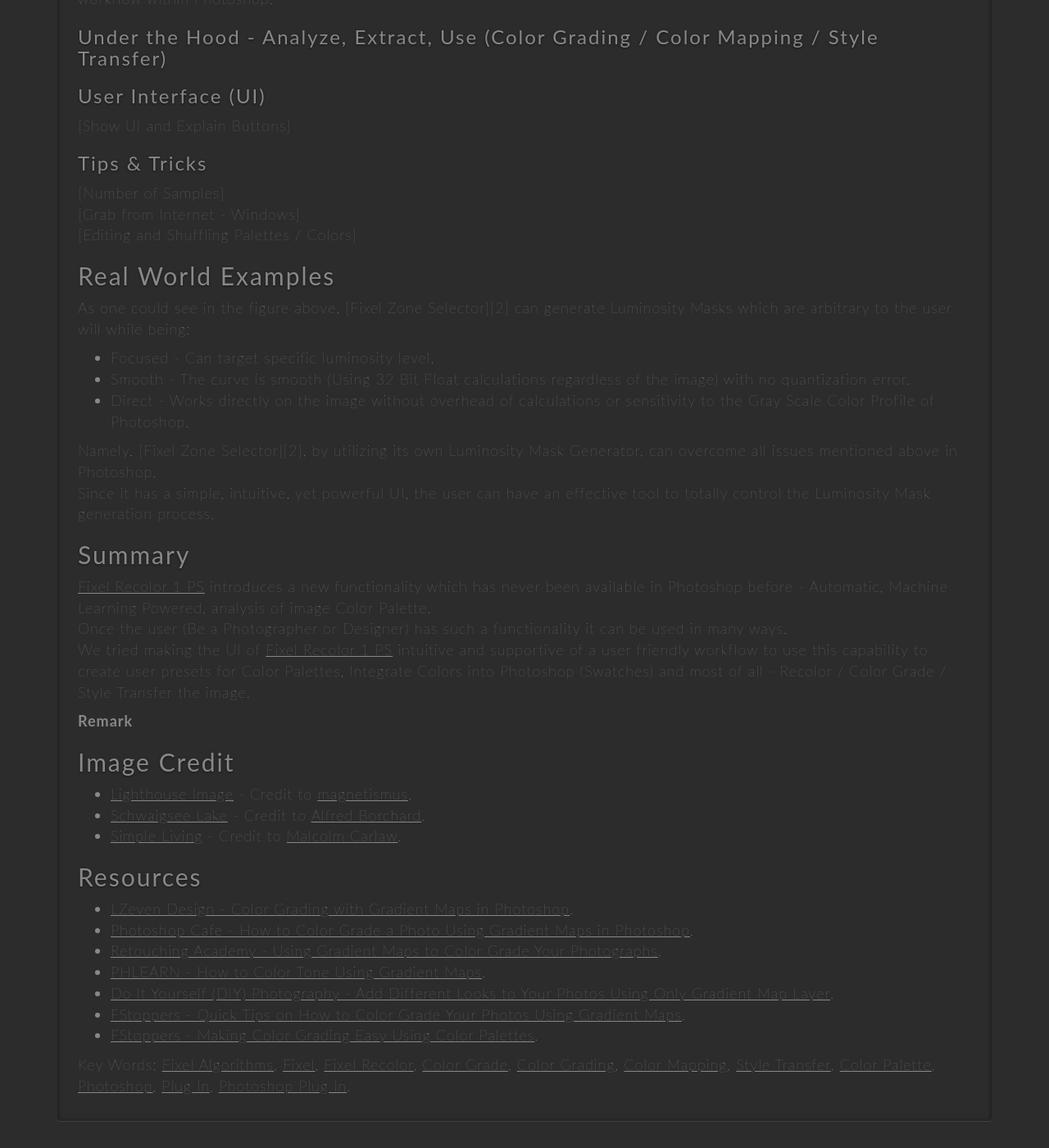
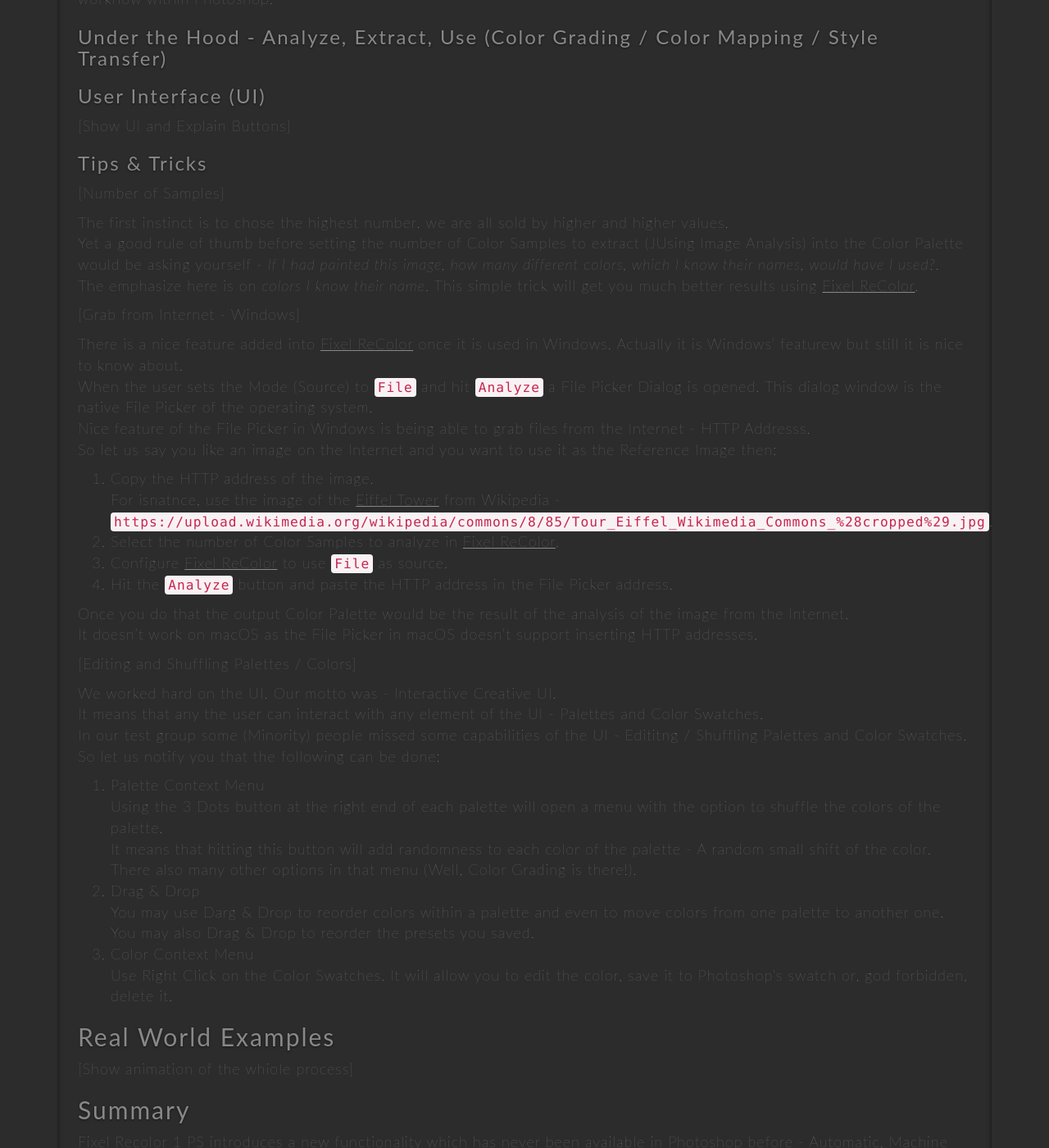
Before and after one commit to FixelAlgorithmsTeam/fixel, a Jekyll site: the page built from _posts/2018-12-22-fixel-recolor-1-ps.md, in a window 1280 px wide and 1400 px high, scrolled down 1894 px. Shown: the whole window at 82% size. Built offline with Jekyll 4.4.1, drawn with Linux system fonts in a browser that asks for light colours; nearby versions of some CDN libraries; comment, search, counter and statistics services are not loaded; some of the changed text lies outside the part shown.

Commit message:
Update 2018-12-22-fixel-recolor-1-ps.md

```diff
--- a/_posts/2018-12-22-fixel-recolor-1-ps.md
+++ b/_posts/2018-12-22-fixel-recolor-1-ps.md
@@ -68,22 +68,47 @@
 ### Tips & Tricks
 
 [Number of Samples]
+
+The first instinct is to chose the highest number. we are all sold by higher and higher values.
+Yet a good rule of thumb before setting the number of Color Samples to extract (JUsing Image Analysis) into the Color Palette would be asking yourself - *If I had painted this image, how many different colors, which I know their names, would have I used?*.
+The emphasize here is on *colors I know their name*. This simple trick will get you much better results using [Fixel ReColor][98].
+
 [Grab from Internet - Windows]
+
+There is a nice feature added into [Fixel ReColor][98] once it is used in Windows. Actually it is Windows' featurew but still it is nice to know about.
+When the user sets the Mode (Source) to `File` and hit `Analyze` a File Picker Dialog is opened. This dialog window is the native File Picker of the operating system.
+Nice feature of the File Picker in Windows is being able to grab files from the Internet - HTTP Addresss.
+So let us say you like an image on the Internet and you want to use it as the Reference Image then:
+
+ 1.	Copy the HTTP address of the image.
+	For isnatnce, use the image of the [Eiffel Tower](https://en.wikipedia.org/wiki/Eiffel_Tower) from Wikipedia - `https://upload.wikimedia.org/wikipedia/commons/8/85/Tour_Eiffel_Wikimedia_Commons_%28cropped%29.jpg`.
+ 2.	Select the number of Color Samples to analyze in [Fixel ReColor][98].
+ 3.	Configure [Fixel ReColor][98] to use `File` as source.
+ 4.	Hit the `Analyze` button and paste the HTTP address in the File Picker address.
+
+Once you do that the output Color Palette would be the result of the analysis of the image from the Internet.
+It doesn't work on macOS as the File Picker in macOS doesn't support inserting HTTP addresses.
+
 [Editing and Shuffling Palettes / Colors]
+
+We worked hard on the UI. Our motto was - Interactive Creative UI.
+It means that any the user can interact with any element of the UI - Palettes and Color Swatches.
+In our test group some (Minority) people missed some capabilities of the UI - Edititng / Shuffling Palettes and Color Swatches.
+So let us notify you that the following can be done:
+
+ 1.	Palette Context Menu
+ 	Using the 3 Dots button at the right end of each palette will open a menu with the option to shuffle the colors of the palette.
+ 	It means that hitting this button will add randomness to each color of the palette - A random small shift of the color.
+	There also many other options in that menu (Well, Color Grading is there!).
+ 2.	Drag & Drop
+ 	You may use Darg & Drop to reorder colors within a palette and even to move colors from one palette to another one.
+	You may also Drag & Drop to reorder the presets you saved.
+ 3.	Color Context Menu
+ 	Use Right Click on the Color Swatches. It will allow you to edit the color, save it to Photoshop's swatch or, god forbidden, delete it.
 
 ## Real World Examples
 
-
-
-
-
-As one could see in the figure above, [Fixel Zone Selector][2] can generate Luminosity Masks which are arbitrary to the user will while being:
- * 	Focused - Can target specific luminosity level.
- *	Smooth - The curve is smooth (Using 32 Bit Float calculations regardless of the image) with no quantization error.
- *	Direct - Works directly on the image without overhead of calculations or sensitivity to the Gray Scale Color Profile of Photoshop.
-
-Namely, [Fixel Zone Selector][2], by utilizing its own Luminosity Mask Generator, can overcome all issues mentioned above in Photoshop.
-Since it has a simple, intuitive, yet powerful UI, the user can have an effective tool to totally control the Luminosity Mask generation process.
+[Show animation of the whiole process]
 
 ## Summary
 [Fixel Recolor 1 PS][98] introduces a new functionality which has never been available in Photoshop before - Automatic, Machine Learning Powered, analysis of image Color Palette.
@@ -101,7 +126,7 @@
 
 
 ## Resources
- *  [LZeven Design - Color Grading with Gradient Maps in Photoshop](https://zevendesign.com/color-grading-gradient-maps-photoshop/).
+ *  [Zeven Design - Color Grading with Gradient Maps in Photoshop](https://zevendesign.com/color-grading-gradient-maps-photoshop/).
  *  [Photoshop Cafe - How to Color Grade a Photo Using Gradient Maps in Photoshop](https://photoshopcafe.com/color-grade-photo-using-gradient-maps-photoshop/).
  *  [Retouching Academy - Using Gradient Maps to Color Grade Your Photographs](https://retouchingacademy.com/using-gradient-maps-to-color-grade-your-photographs/).
  *  [PHLEARN - How to Color Tone Using Gradient Maps](https://phlearn.com/tutorial/color-tone-using-gradient-maps/).
```
